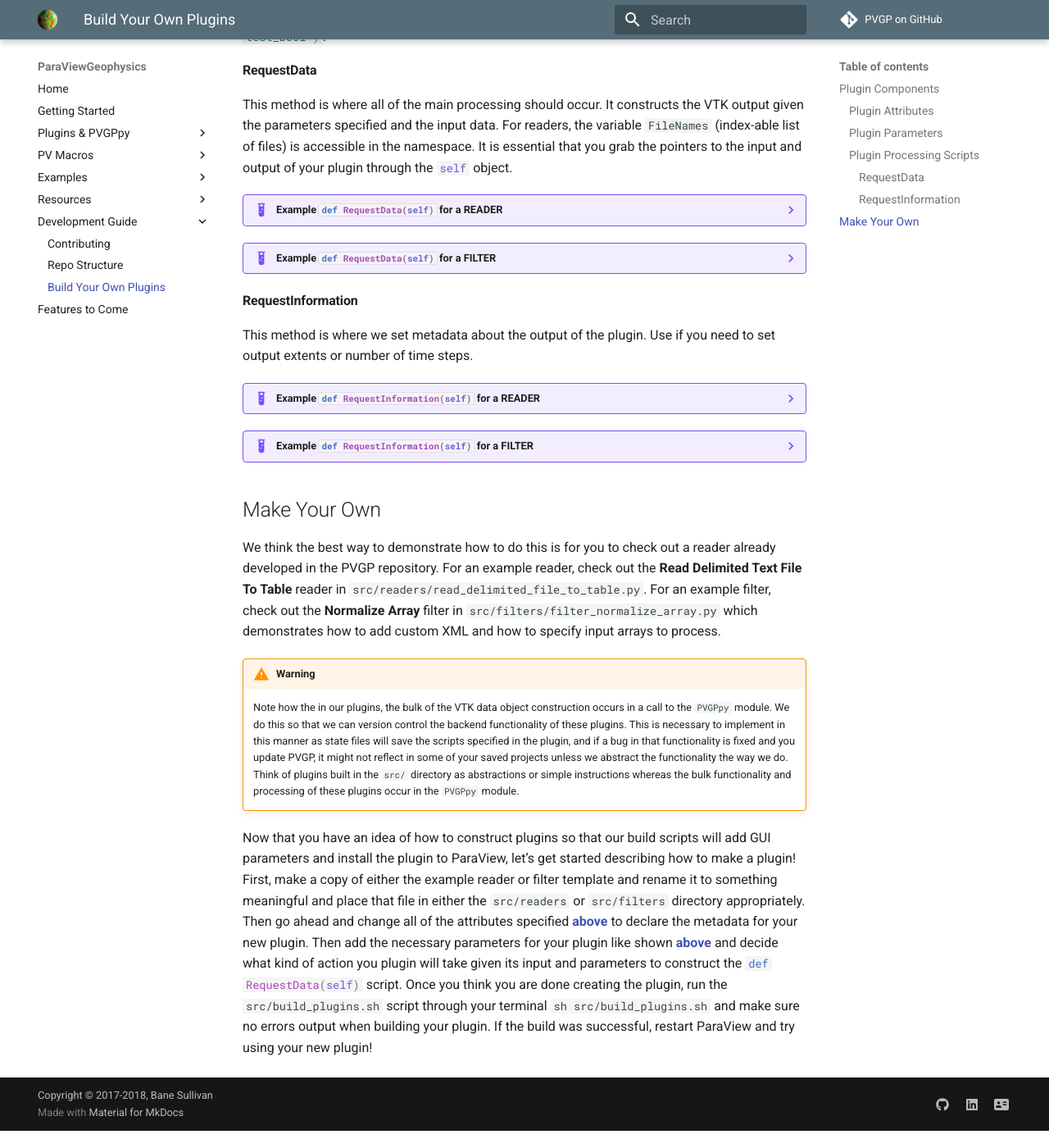
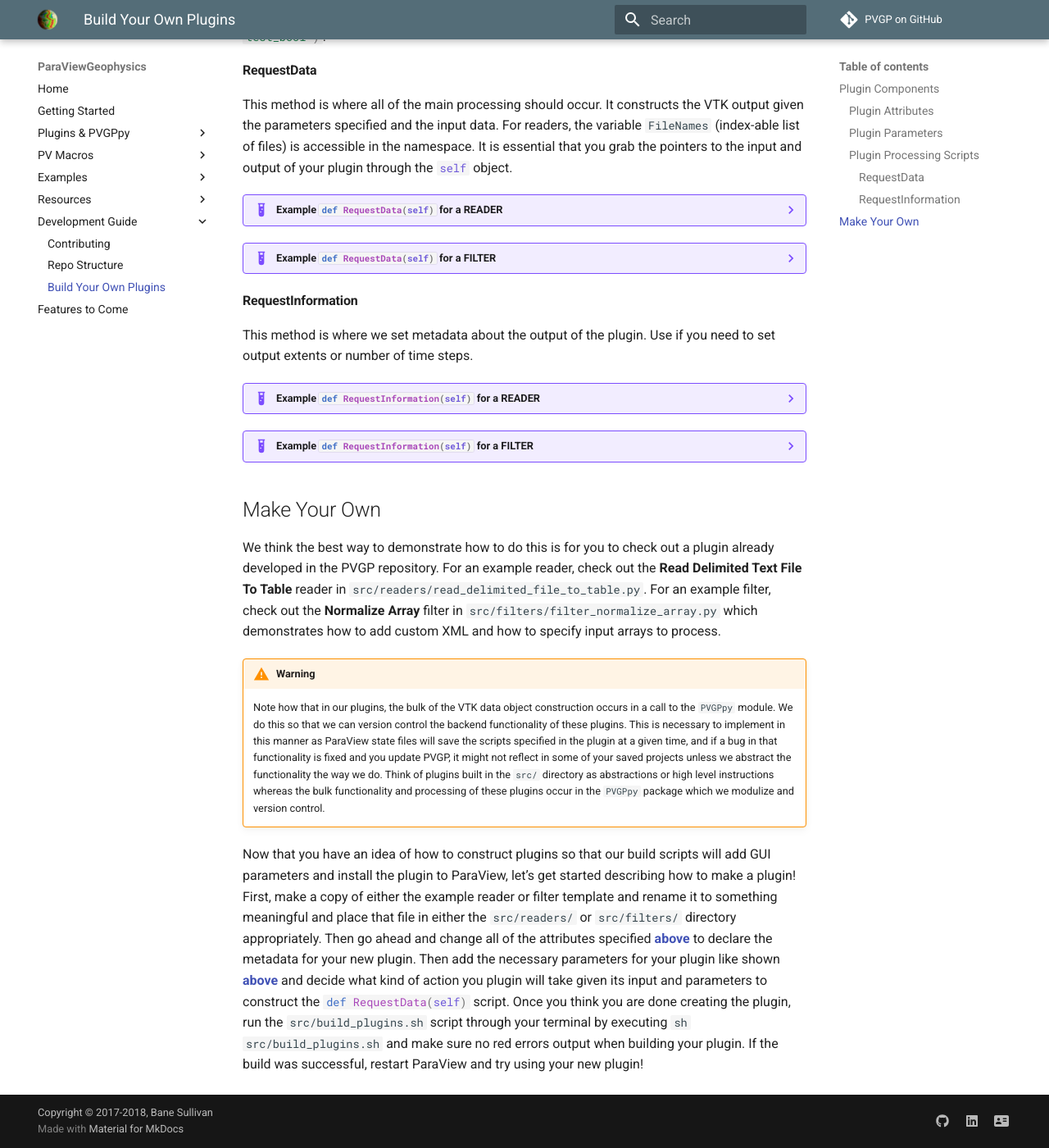
Before and after one commit to OpenGeoVis/PVGeo, an MkDocs documentation site: the page built from docs/Dev-Guide/Build-Your-Own-Plugins.md, in a window 1280 px wide and 1400 px high, scrolled down 3625 px. Shown: the whole window at 82% size. Built offline with MkDocs 1.6.1 and Material for MkDocs 9.7.7, drawn with Linux system fonts in a browser that asks for light colours; comment, search, counter and statistics services are not loaded; old or Windows-style settings are respelled for this version of MkDocs; before the commit the page ends 5004 px from its top, so only the background shows below that.

Commit message:
Minor typos fixed

````diff
--- a/docs/Dev-Guide/Build-Your-Own-Plugins.md
+++ b/docs/Dev-Guide/Build-Your-Own-Plugins.md
@@ -147,10 +149,10 @@ This method is where we set metadata about the output of the plugin. Use if you
     ```
 
 ## Make Your Own
-We think the best way to demonstrate how to do this is for you to check out a reader already developed in the PVGP repository. For an example reader, check out the **Read Delimited Text File To Table** reader in `src/readers/read_delimited_file_to_table.py`. For an example filter, check out the **Normalize Array** filter in `src/filters/filter_normalize_array.py` which demonstrates how to add custom XML and how to specify input arrays to process.
+We think the best way to demonstrate how to do this is for you to check out a plugin already developed in the PVGP repository. For an example reader, check out the **Read Delimited Text File To Table** reader in `src/readers/read_delimited_file_to_table.py`. For an example filter, check out the **Normalize Array** filter in `src/filters/filter_normalize_array.py` which demonstrates how to add custom XML and how to specify input arrays to process.
 
 !!! warning
-    Note how the in our plugins, the bulk of the VTK data object construction occurs in a call to the `PVGPpy` module. We do this so that we can version control the backend functionality of these plugins. This is necessary to implement in this manner as state files will save the scripts specified in the plugin, and if a bug in that functionality is fixed and you update PVGP, it might not reflect in some of your saved projects unless we abstract the functionality the way we do. Think of plugins built in the `src/` directory as abstractions or simple instructions whereas the bulk functionality and processing of these plugins occur in the `PVGPpy` module.
+    Note how that in our plugins, the bulk of the VTK data object construction occurs in a call to the `PVGPpy` module. We do this so that we can version control the backend functionality of these plugins. This is necessary to implement in this manner as ParaView state files will save the scripts specified in the plugin at a given time, and if a bug in that functionality is fixed and you update PVGP, it might not reflect in some of your saved projects unless we abstract the functionality the way we do. Think of plugins built in the `src/` directory as abstractions or high level instructions whereas the bulk functionality and processing of these plugins occur in the `PVGPpy` package which we modulize and version control.
 
 
-Now that you have an idea of how to construct plugins so that our build scripts will add GUI parameters and install the plugin to ParaView, let's get started describing how to make a plugin! First, make a copy of either the example reader or filter template and rename it to something meaningful and place that file in either the `src/readers` or `src/filters` directory appropriately. Then go ahead and change all of the attributes specified [**above**](#plugin-attributes) to declare the metadata for your new plugin. Then add the necessary parameters for your plugin like shown [**above**](#plugin-parameters) and decide what kind of action you plugin will take given its input and parameters to construct the `:::py def RequestData(self)` script. Once you think you are done creating the plugin, run the `src/build_plugins.sh` script through your terminal `:::bash sh src/build_plugins.sh` and make sure no errors output when building your plugin. If the build was successful, restart ParaView and try using your new plugin!
+Now that you have an idea of how to construct plugins so that our build scripts will add GUI parameters and install the plugin to ParaView, let's get started describing how to make a plugin! First, make a copy of either the example reader or filter template and rename it to something meaningful and place that file in either the `src/readers/` or `src/filters/` directory appropriately. Then go ahead and change all of the attributes specified [**above**](#plugin-attributes) to declare the metadata for your new plugin. Then add the necessary parameters for your plugin like shown [**above**](#plugin-parameters) and decide what kind of action you plugin will take given its input and parameters to construct the `:::py def RequestData(self)` script. Once you think you are done creating the plugin, run the `src/build_plugins.sh` script through your terminal by executing `:::bash sh src/build_plugins.sh` and make sure no red errors output when building your plugin. If the build was successful, restart ParaView and try using your new plugin!
````
Also changed, not shown: other parts of docs/Dev-Guide/Build-Your-Own-Plugins.md (+2 -0 lines).
